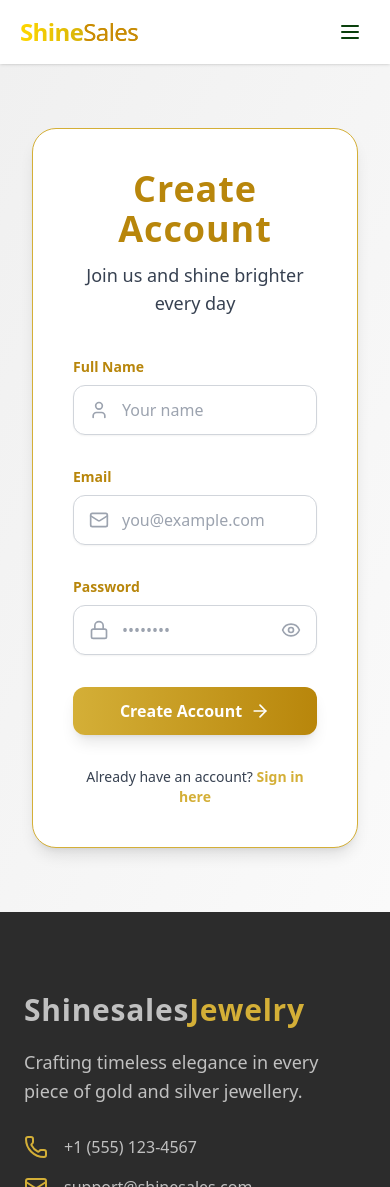
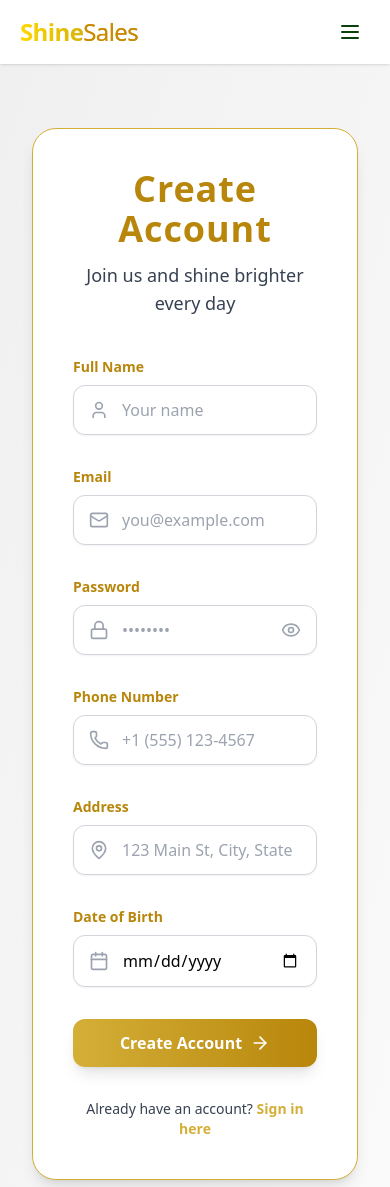
Before and after one commit to Sristikapuri/Shinesales-jewellery-sale-website-project-, a React (Vite) app in the folder frontend/: page /register in a window 390 px wide. Shown: the top 1187 px of the page. Built offline with nearby package versions, Linux system fonts and the light colour scheme.

Commit message:
feat: enhance registration form with phone, address, and date of birth fields

```diff
--- a/frontend/src/pages/Register.jsx
+++ b/frontend/src/pages/Register.jsx
@@ -1,6 +1,6 @@
 import React, { useState, useContext } from 'react';
 import { Link, useNavigate } from 'react-router-dom';
-import { Eye, EyeOff, Mail, Lock, User, ArrowRight, Check } from 'lucide-react';
+import { Eye, EyeOff, Mail, Lock, User, ArrowRight, Check, Phone, MapPin, Calendar } from 'lucide-react';
 import { AuthContext } from '../contexts/AuthContext.jsx';
 
 const Register = () => {
@@ -9,7 +9,10 @@ const Register = () => {
   const [formData, setFormData] = useState({
     name: '',
     email: '',
-    password: ''
+    password: '',
+    phone: '',
+    address: '',
+    date_of_birth: ''
   });
 
   const { register } = useContext(AuthContext);
@@ -28,12 +31,13 @@ const Register = () => {
     setLoading(true);
 
     try {
+      console.log('Sending registration data:', formData);
       const result = await register(formData);
       if (result.success) {
         alert('Registration successful!');
         const token = localStorage.getItem('token');
         if (token) {
-          const response = await fetch('http://localhost:5000/api/auth/profile', {
+          const response = await fetch('http://localhost:8080/api/auth/profile', {
             headers: {
               'Authorization': `Bearer ${token}`,
               'Content-Type': 'application/json'
@@ -70,7 +74,7 @@ const Register = () => {
         <div
           className="absolute inset-0 bg-cover bg-center"
           style={{
-            backgroundImage: `url('https://images.unsplash.com/photo-1618354691373-429982d6e2ef?auto=format&fit=crop&w=900&q=80')`
+            backgroundImage: `url('https://images.unsplash.com/photo-1599643478518-a784e5dc4c8f?w=800&h=1200&fit=crop&crop=center')`
           }}
         >
           <div className="absolute inset-0 bg-gradient-to-br from-[rgba(212,175,55,0.85)] to-[rgba(192,192,192,0.7)]"></div>
@@ -173,6 +177,59 @@ const Register = () => {
                 </div>
               </div>
 
+              {/* Phone Number */}
+              <div>
+                <label htmlFor="phone" className="block text-sm font-semibold text-[#b8860b] mb-2">Phone Number</label>
+                <div className="relative">
+                  <Phone className="absolute left-4 top-1/2 transform -translate-y-1/2 text-gray-400 h-5 w-5" />
+                  <input
+                    type="tel"
+                    id="phone"
+                    name="phone"
+                    value={formData.phone}
+                    onChange={handleInputChange}
+                    className="w-full pl-12 pr-4 py-3 border border-gray-300 rounded-xl focus:outline-none focus:ring-2 focus:ring-[#d4af37] shadow-sm"
+                    placeholder="+1 (555) 123-4567"
+                    required
+                  />
+                </div>
+              </div>
+
+              {/* Address */}
+              <div>
+                <label htmlFor="address" className="block text-sm font-semibold text-[#b8860b] mb-2">Address</label>
+                <div className="relative">
+                  <MapPin className="absolute left-4 top-1/2 transform -translate-y-1/2 text-gray-400 h-5 w-5" />
+                  <input
+                    type="text"
+                    id="address"
+                    name="address"
+                    value={formData.address}
+                    onChange={handleInputChange}
+                    className="w-full pl-12 pr-4 py-3 border border-gray-300 rounded-xl focus:outline-none focus:ring-2 focus:ring-[#d4af37] shadow-sm"
+                    placeholder="123 Main St, City, State"
+                    required
+                  />
+                </div>
+              </div>
+
+              {/* Date of Birth */}
+              <div>
+                <label htmlFor="dateOfBirth" className="block text-sm font-semibold text-[#b8860b] mb-2">Date of Birth</label>
+                <div className="relative">
+                  <Calendar className="absolute left-4 top-1/2 transform -translate-y-1/2 text-gray-400 h-5 w-5" />
+                  <input
+                    type="date"
+                    id="dateOfBirth"
+                    name="date_of_birth"
+                    value={formData.date_of_birth}
+                    onChange={handleInputChange}
+                    className="w-full pl-12 pr-4 py-3 border border-gray-300 rounded-xl focus:outline-none focus:ring-2 focus:ring-[#d4af37] shadow-sm"
+                    required
+                  />
+                </div>
+              </div>
+
               {/* Button */}
               <button
                 type="submit"
```
